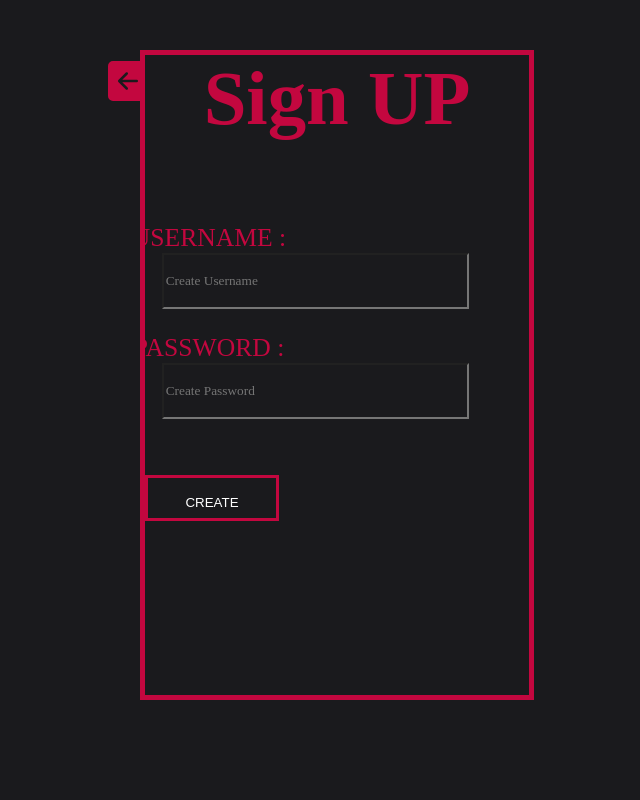
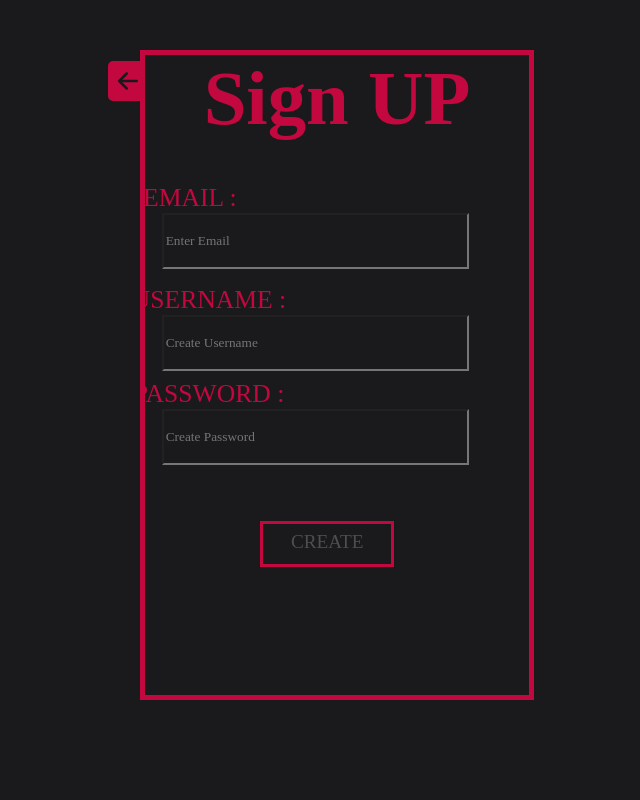
Before and after one commit to omthapa779/Fabulor, a PHP site: page /signup.php in a window 1280 px wide. Shown: the whole page, without its empty margins (308-948 px from the left). Run offline with PHP 8.4, Linux system fonts and the light colour scheme.

Commit message:
email field updated php half done for registration

```diff
--- a/css.css
+++ b/css.css
@@ -294,17 +294,17 @@
     font-size: 6vw;
 }
 
-.username{
+.email{
 font-family: "Agency FB";
     color: #C3073F;
     font-size: 2vw;
     position: relative;
-    left: -10vw;
-    top: 10vh;
+    left: -11.5vw;
+    top: 5vh;
 }
-#input_username{
+#input_email{
     position: relative;
-    top: 10vh;
+    top: 5vh;
     left: -1.7vw;
     width: 24vw;
     height: 7vh;
@@ -312,17 +312,17 @@ font-family: "Agency FB";
     color: white;
     font-family: "Agency FB";
 }
-.password{
+.username{
     font-family: "Agency FB";
     color: #C3073F;
     font-size: 2vw;
     position: relative;
     left: -10vw;
-    top: 13vh;
+    top: 7vh;
 }
-#input_password{
+#input_username{
     position: relative;
-    top: 13vh;
+    top: 7vh;
     left: -1.7vw;
     width: 24vw;
     height: 7vh;
@@ -334,14 +334,38 @@ font-family: "Agency FB";
     border: solid 0.3vw #C3073F;
     width: 10vw;
     position: relative;
-    top: 20vh;
+    top: 15vh;
     height: 5vh;
-    position: relative;
+    left: 9vw;
 }
 #register{
     background: none;
     border: none;
+    color: #4E4E50;
+    position: relative;
+    top: 0.7vh;
+    font-family: "Agency FB";
+    font-size: 1.5vw;
+}
+.password{
+    position: relative;
+    top: 8vh;
+    left: -10vw;
+    color: #C3073F;
+    font-family: "Agency FB";
+    font-size: 2vw;
+}
+#input_password{
+    position: relative;
+    top: 8vh;
+    left: -1.7vw;
+    width: 24vw;
+    height: 7vh;
+    background: none;
     color: white;
-    position: relative;
-    top: 2vh;
+    font-family: "Agency FB";
 }
+
+.signup_thing:hover #register{
+   color: white;
+}
--- a/database_config.php
+++ b/database_config.php
@@ -1,5 +1,5 @@
 <?php
-define('DB_SERVER', 'localhost');
+Define('DB_SERVER', 'localhost');
 define('DB_USERNAME', 'root');
 define('DB_PASSWORD', '');
 define('DB_NAME', 'fabulor');
--- a/signup.php
+++ b/signup.php
@@ -1,3 +1,107 @@
+<?php
+require_once "database_config.php";
+$input_email = $input_username = $input_password = "";
+$email_err = $username_err = $password_err = "";
+
+#$_SERVER['REQUEST_METHOD'] == 'POST'
+# determines whether the request was a POST or GET request.
+if ($_SERVER['REQUEST_METHOD'] == "POST") {
+    if (empty(trim($_POST["input_email"]))) {
+        $email_err = "email cannot be blank";
+
+    }
+    //IF not empty proceed forward.
+    else {
+        # mysqli_prepare Prepares the SQL query, and returns a statement
+        #handle to be used for further operations on the statement.
+        $sql = "SELECT id FROM users WHERE email = ?";
+        $stmt = mysqli_prepare($conn, $sql);
+        if ($stmt) {
+            mysqli_stmt_bind_param($stmt, "s", $param_email);
+            // Set the value of param username
+            $param_email = trim($_POST['input_email']);
+            // Try to execute this statement
+            if (mysqli_stmt_execute($stmt)) {
+                mysqli_stmt_store_result($stmt);
+                if (mysqli_stmt_num_rows($stmt) == 1) {
+                    $email_err = "This email is already taken";
+                    echo $username_err;
+                } else {
+                    $input_username = trim($_POST['input_email']);
+                }
+            } else {
+                echo "Something went wrong";
+            }
+        }
+    }
+
+    mysqli_stmt_close($stmt);
+
+    // Check if username is empty
+    if (empty(trim($_POST["input_username"]))) {
+        $username_err = "Username cannot be blank";
+    }
+    //IF not empty proceed forward.
+    else {
+        # mysqli_prepare Prepares the SQL query, and returns a statement
+        #handle to be used for further operations on the statement.
+        $sql = "SELECT id FROM users WHERE name = ?";
+        $stmt = mysqli_prepare($conn, $sql);
+        if ($stmt) {
+            mysqli_stmt_bind_param($stmt, "s", $param_username);
+            // Set the value of param username
+            $param_username = trim($_POST['input_username']);
+            // Try to execute this statement
+            if (mysqli_stmt_execute($stmt)) {
+                mysqli_stmt_store_result($stmt);
+                if (mysqli_stmt_num_rows($stmt) == 1) {
+                    $username_err = "This username is already taken";
+                    echo $username_err;
+                } else {
+                    $input_username = trim($_POST['input_username']);
+                }
+            } else {
+                echo "Something went wrong";
+            }
+        }
+    }
+
+    mysqli_stmt_close($stmt);
+
+// Check for password
+    if (empty(trim($_POST['input_password']))) {
+        $password_err = "Password cannot be blank";
+    } elseif (strlen(trim($_POST['input_password'])) < 5) {
+        $password_err = "Password cannot be less than 5 characters";
+    } else {
+        $input_password = trim($_POST['input_password']);
+    }
+
+// If there were no errors, go ahead and insert into the database
+    if (empty($email_err) && empty($username_err) && empty($password_err)){
+        $sql = "INSERT INTO users (email, name, password) VALUES (?, ?, ?)";
+        $stmt = mysqli_prepare($conn, $sql);
+        if ($stmt) {
+            mysqli_stmt_bind_param($stmt, "sss", $param_email, $param_username, $param_password);
+
+            // Set these parameters
+            $param_email = $input_email;
+            $param_username = $input_username;
+            $param_password = password_hash($input_password, PASSWORD_DEFAULT);
+
+            // Try to execute the query
+            if (mysqli_stmt_execute($stmt)) {
+                header("location: login.php");
+            } else {
+                echo "Something went wrong... cannot redirect!";
+            }
+        }
+        mysqli_stmt_close($stmt);
+    }
+    mysqli_close($conn);
+}
+
+?>
 <html lang="en">
 <head>
     <title>Fabulor | SignUP</title>
@@ -12,17 +116,18 @@
             </svg>
         </a>
     </div>
-      <div class="sign_box">
+    <form class="sign_box" method="post" action="">
         <h1>Sign UP</h1>
+        <div class="email">EMAIL : </div>
+        <input type="email" placeholder="Enter Email" name="email" id="input_email">
         <div class="username">USERNAME : </div>
-              <input type="text" placeholder="Create Username" id="input_username">
+        <input type="text" placeholder="Create Username" name="username" id="input_username">
         <div class="password">PASSWORD : </div>
-          <input type="text" placeholder="Create Password" id="input_password">
+        <input type="password" placeholder="Create Password" name="password" id="input_password">
         <div class="signup_thing">
-              <button id="register">CREATE</button>
+            <button id="register" type="submit">CREATE</button>
         </div>
-      </div>
-  </div>
+    </form>
 </div>
 </body>
 </html>
```
Lines whose indentation alone changed are shown as unchanged.
